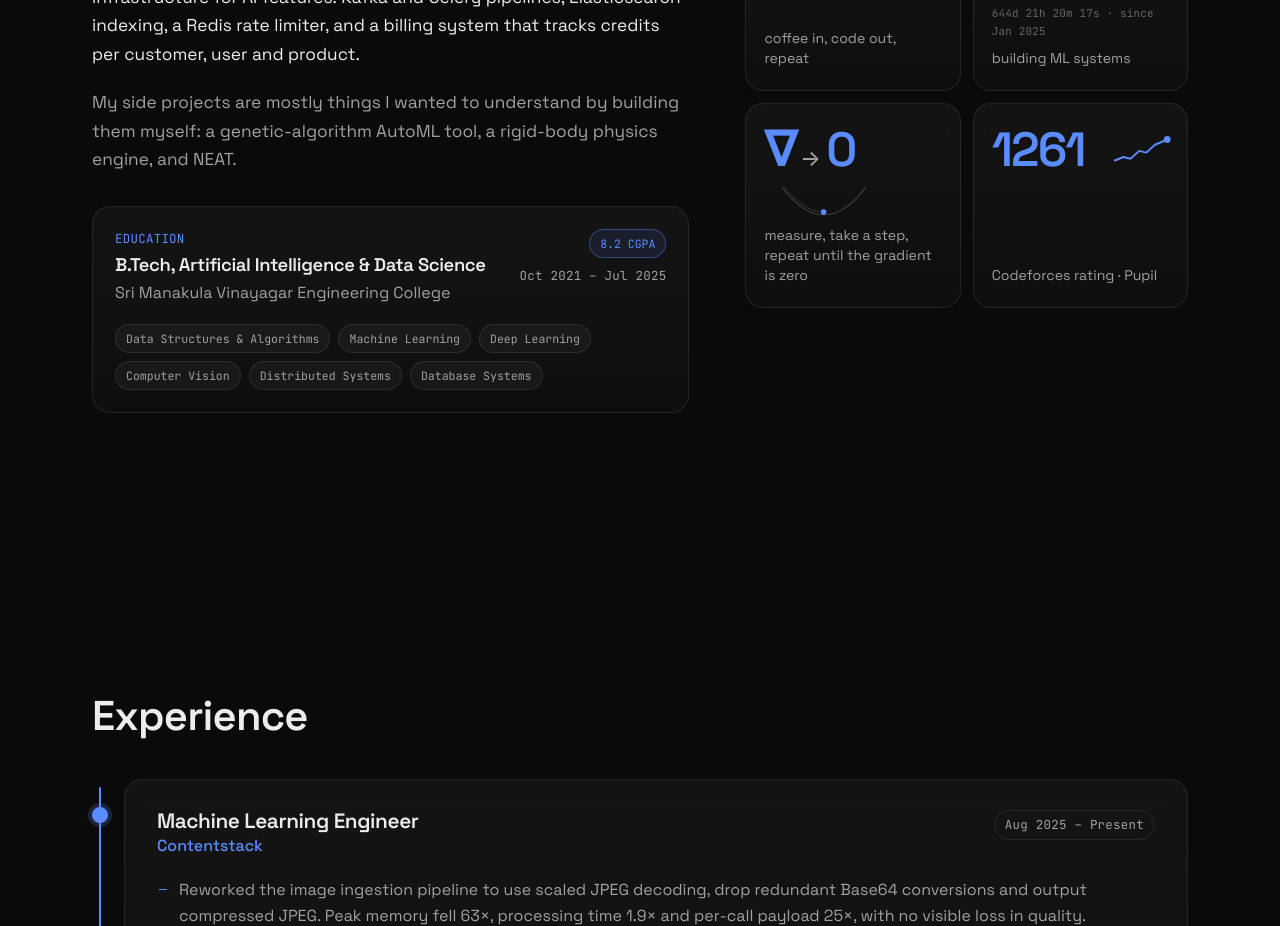
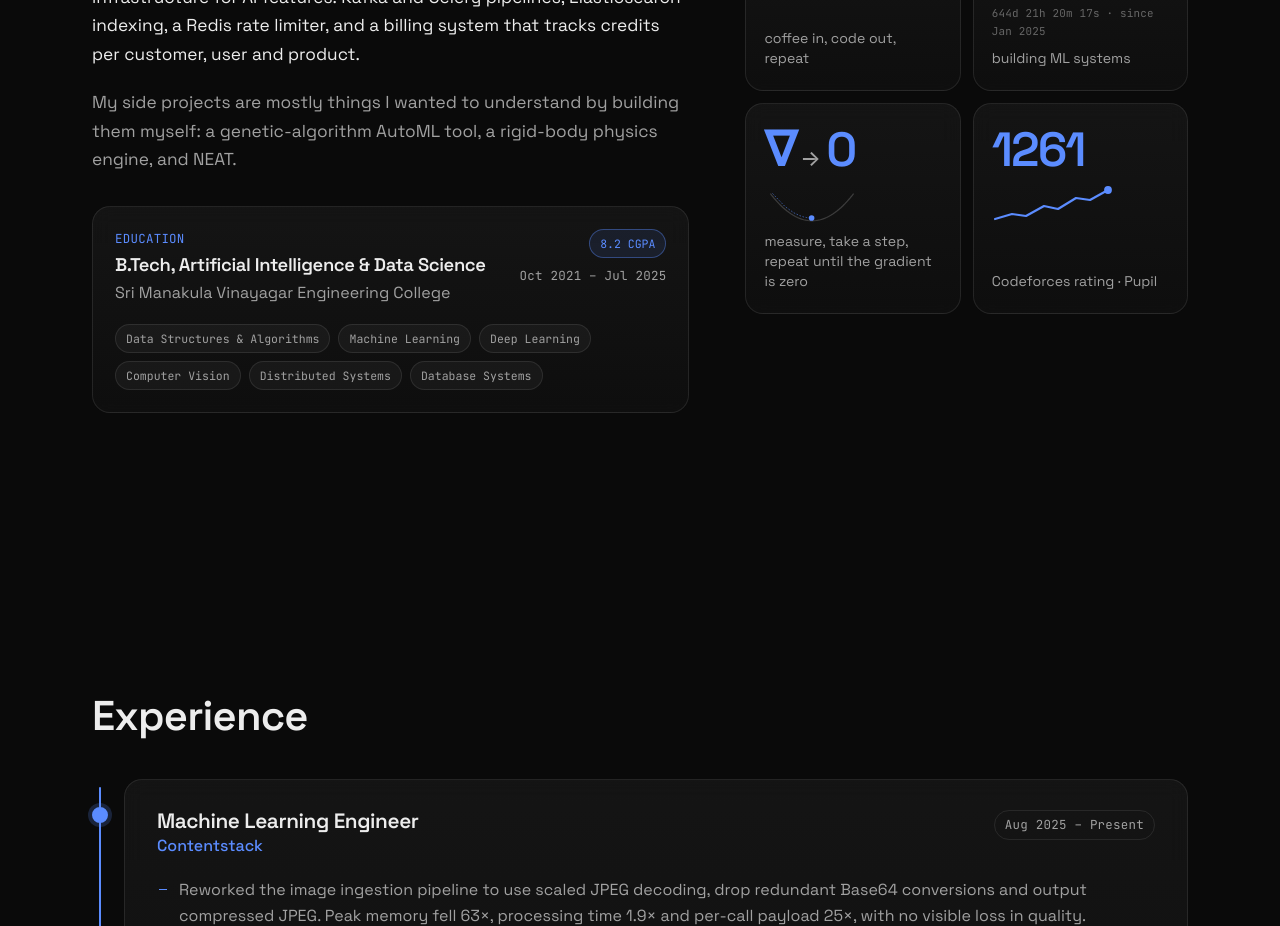
Before and after one commit to ninja011003/ninja011003.github.io, a React (Vite) app: page / in a window 1280 px wide. Shown: the part 1100-2026 px from the top of the page. Built offline with nearby package versions, Linux system fonts and the light colour scheme.

Commit message:
Balance the About cards' layout
Stack the graphic under the value in both the gradient and rating cards
so they share a layout, instead of the rating card being stretched to its
neighbour's height with a large empty gap above its label.

```diff
--- a/src/components/AboutCards.jsx
+++ b/src/components/AboutCards.jsx
@@ -127,7 +127,7 @@ export function DescentCard() {
       <span className="stat__value">
         ∇<small> → </small>0
       </span>
-      <svg viewBox="0 0 120 50" className="descent__plot" aria-hidden="true">
+      <svg viewBox="0 0 120 50" preserveAspectRatio="xMinYMid meet" className="descent__plot" aria-hidden="true">
         <polyline points={curve} className="descent__curve" />
         <polyline ref={trail} className="descent__trail" />
         <circle ref={ball} cx={toX(-0.95)} cy={curveY(-0.95) - 3.5} r="3.5" className="descent__ball" />
@@ -157,9 +157,9 @@ export function RatingCard({ value }) {
       <span className="stat__value" ref={ref}>
         0
       </span>
-      <svg viewBox="0 0 64 32" className={`rating__spark ${inView ? 'is-drawn' : ''}`} aria-hidden="true">
-        <polyline points="2,28 12,24 20,26 30,17 38,19 48,10 62,4" pathLength="1" />
-        <circle cx="62" cy="4" r="2.6" />
+      <svg viewBox="0 0 120 40" preserveAspectRatio="xMinYMid meet" className={`rating__spark ${inView ? 'is-drawn' : ''}`} aria-hidden="true">
+        <polyline points="3,35 20,30 34,32 52,22 66,25 84,14 98,16 116,6" pathLength="1" />
+        <circle cx="116" cy="6" r="3" />
       </svg>
     </div>
   )
--- a/src/styles.css
+++ b/src/styles.css
@@ -750,21 +750,23 @@ main {
   }
 }
 
-.descent {
+/* the two graphic cards share a layout: value, then the graphic below it */
+.descent,
+.rating {
   display: flex;
-  flex-wrap: wrap;
-  align-items: center;
-  justify-content: space-between;
-  gap: 4px 10px;
+  flex-direction: column;
+  align-items: flex-start;
+  gap: 10px;
 }
 
 .descent .stat__value {
   white-space: nowrap;
 }
 
-.descent__plot {
-  flex: 1 1 80px;
-  max-width: 120px;
+.descent__plot,
+.rating__spark {
+  width: 100%;
+  max-width: 130px;
   height: 40px;
   overflow: visible;
 }
@@ -793,22 +795,8 @@ main {
   }
 }
 
-.rating {
-  display: flex;
-  align-items: center;
-  justify-content: space-between;
-  gap: 10px;
-}
-
 .rating__link {
   display: block;
-}
-
-.rating__spark {
-  width: 56px;
-  height: 28px;
-  flex-shrink: 0;
-  overflow: visible;
 }
 
 .rating__spark polyline {
```
